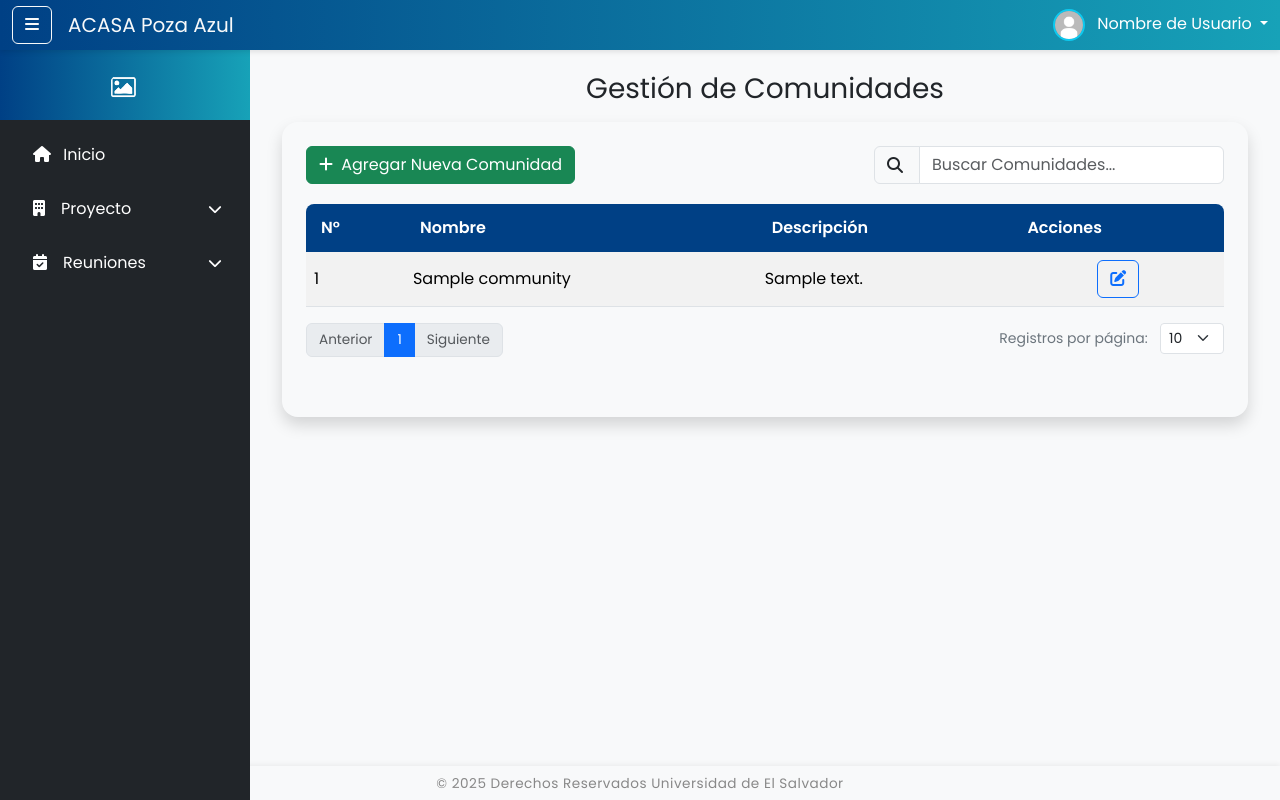
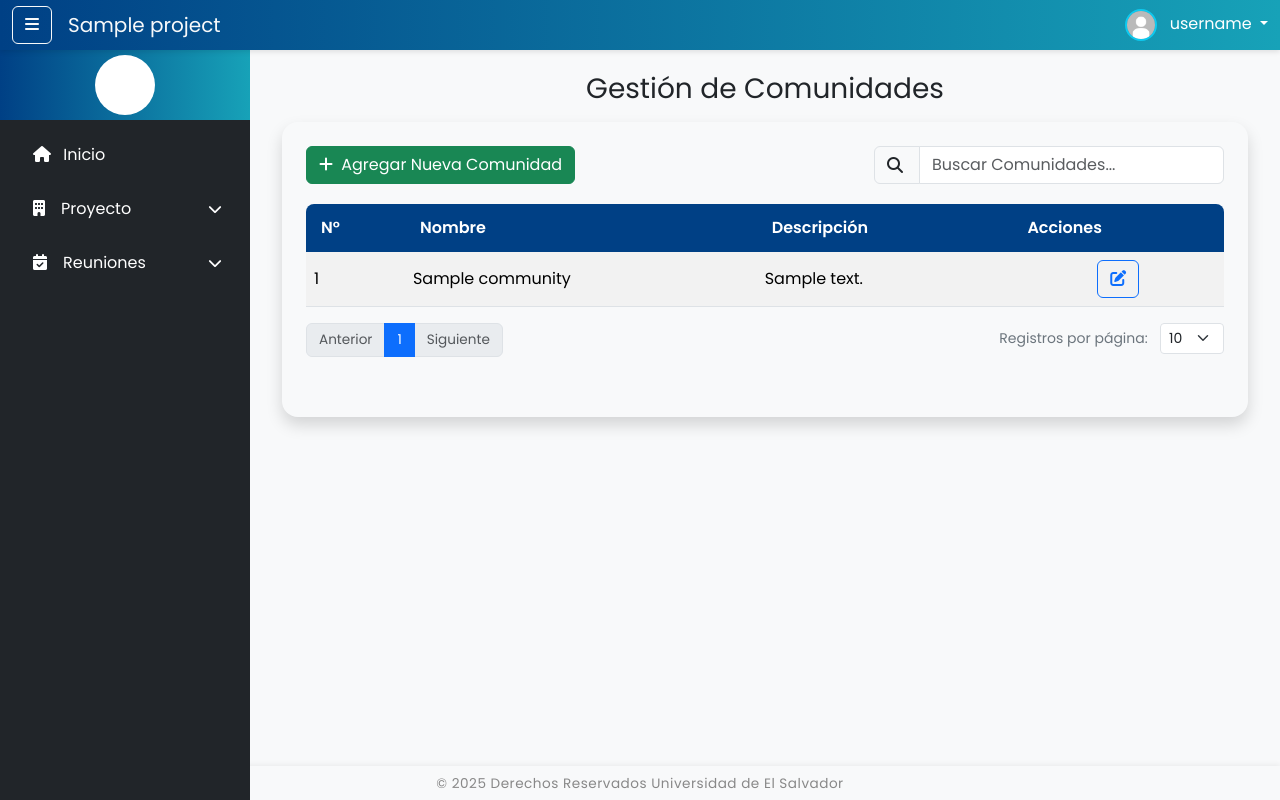
Before and after one commit to eugmerino/acasa-poza-azul, a Django app: page /comunidades/ in a window 1280 px wide. Run offline with Django 4.2, Linux system fonts and the light colour scheme; tables that the repository leaves empty hold one stand-in row (values such as "Sample post"); grey boxes marked "Sample" are stand-in pictures; some libraries are stand-ins or nearby versions.

Commit message:
[UPDATE] Mostrar la info del proyecto en todas las pages

```diff
--- a/collection/views.py
+++ b/collection/views.py
@@ -1,5 +1,6 @@
 from django.shortcuts import render, get_object_or_404, redirect
 from .models import Fee
+from project.models import Project
 from django.http import JsonResponse
 from django.views.decorators.http import require_POST
 from django.views.decorators.csrf import csrf_exempt
@@ -15,6 +16,7 @@
 
 
 def fee_list(request):
+    project = Project.objects.first()
     per_page_options = [5, 10, 20, 50]
 
     query = request.GET.get('q', '')
@@ -34,6 +36,7 @@
             'query': query,
             'per_page': per_page,
             'per_page_options': per_page_options,
+            'project': project,
         }
     )
 
--- a/meeting/views.py
+++ b/meeting/views.py
@@ -1,5 +1,6 @@
 from django.shortcuts import render
 from .models import Meeting
+from project.models import Project
 from django.db.models import Q
 from django.core.paginator import Paginator
 from django.urls import reverse
@@ -12,6 +13,7 @@
 per_page_options = [5, 10, 20, 50]
 
 def meet_list(request):
+    project = Project.objects.first()
     query = request.GET.get('q', '')
     page_number = request.GET.get('page', 1)
     per_page = int(request.GET.get('per_page', per_page_options[1]))
@@ -29,7 +31,8 @@
             'query': query,
             'per_page': per_page,
             'per_page_options': per_page_options,
-            'form': MeetingForm()
+            'form': MeetingForm(),
+            'project': project,
         }
     )
 
--- a/project/views.py
+++ b/project/views.py
@@ -35,6 +35,7 @@
 per_page_options = [5, 10, 20, 50]
 
 def community_list(request):
+    project = Project.objects.first()
     query = request.GET.get('q', '')
     page_number = request.GET.get('page', 1)
     per_page = int(request.GET.get('per_page', per_page_options[1]))
@@ -52,7 +53,8 @@
             'query': query,
             'per_page': per_page,
             'per_page_options': per_page_options,
-            'form': CommunityForm()
+            'form': CommunityForm(),
+            'project': project,
         }
     )
 
--- a/templates/base.html
+++ b/templates/base.html
@@ -47,7 +47,7 @@
             <div class="dropdown">
               <a href="#" class="nav-link dropdown-toggle" id="usuarioDropdown" data-bs-toggle="dropdown">
                 <img src="{% static 'img/not_found.jpg' %}" alt="Usuario" class="rounded-circle border border-2 border-info me-2 user-photo-session" />
-                <span class="d-none d-sm-inline">Nombre de Usuario</span>
+                <span class="d-none d-sm-inline">username</span>
               </a>
               <ul class="dropdown-menu dropdown-menu-end z-3">
                 <li>
```
